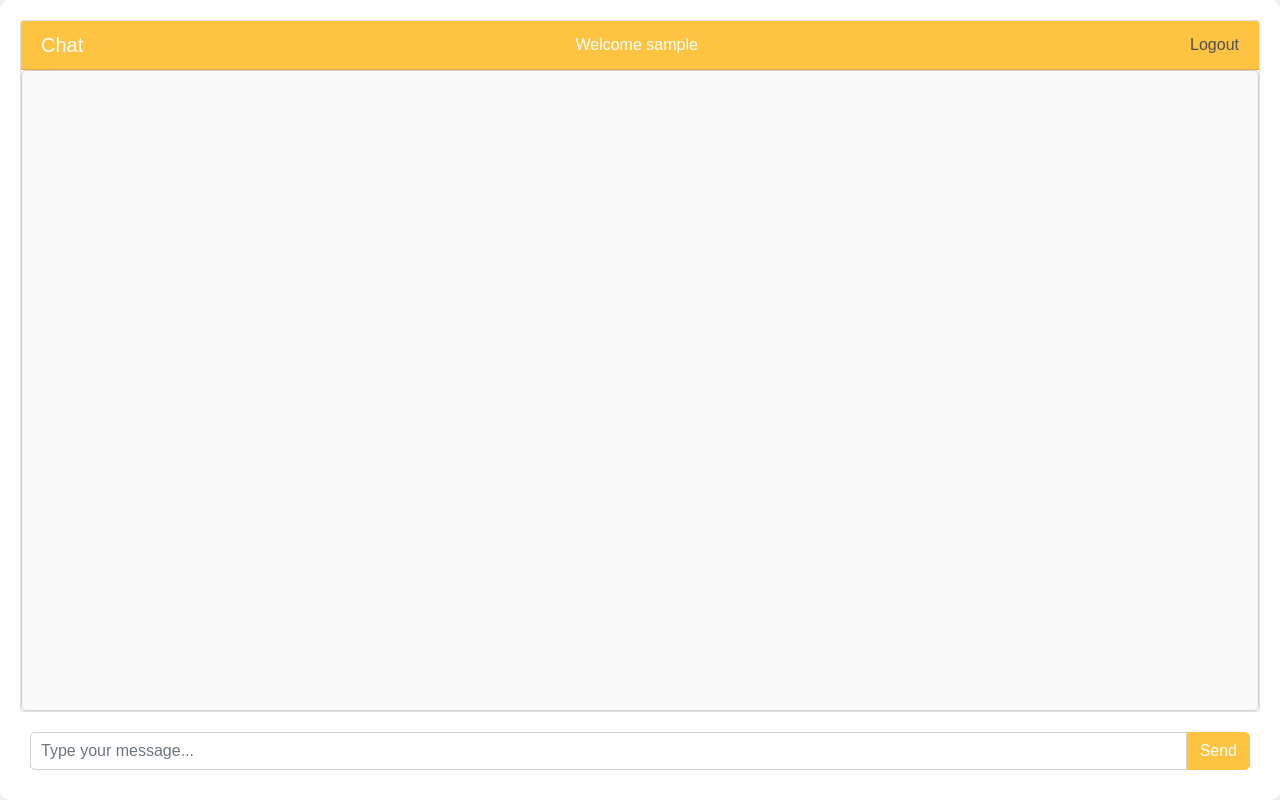
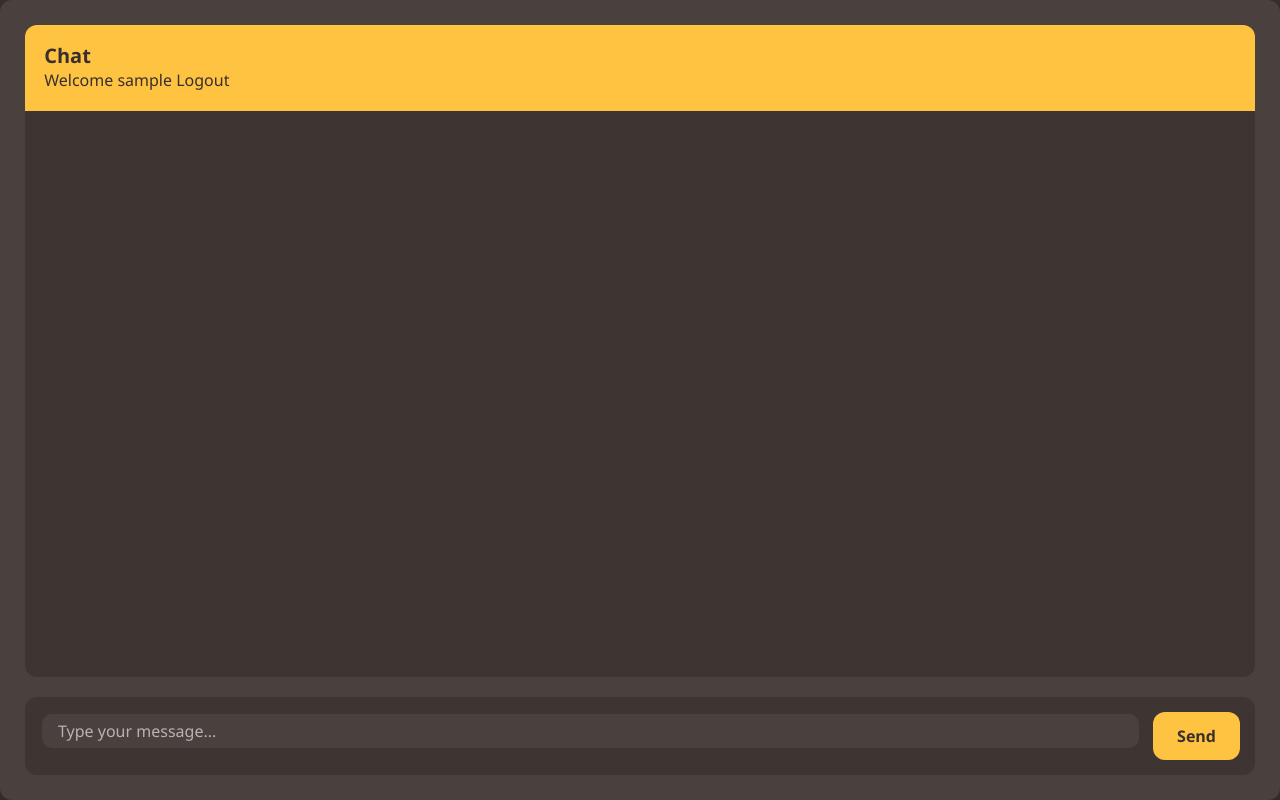
Before and after one commit to YSChandu/MindCare-AI-Driven-Mental-Health-Wellness-Platform, a Django app: page /chat/ in a window 1280 px wide. Run offline with Django 4.2, Linux system fonts and the light colour scheme; the visitor is signed in with stand-in values (Sample User, id 1); data comes from the database, SQL or seed files in the repository; data that the repository does not hold is empty; some libraries are stand-ins or nearby versions.

Commit message:
updated css of chatbot

```diff
--- a/templates/chatbot.html
+++ b/templates/chatbot.html
@@ -2,110 +2,182 @@
 
 {% block styles %}
 <style>
+    :root {
+        --primary-yellow: rgb(255, 195, 66);
+        --dark-brown: #392F2D;
+        --light-brown: #4A413F;
+        --pale-yellow: rgba(255, 195, 66, 0.1);
+        --border-radius: 12px;
+    }
+
     body, html {
         height: 100%;
-        font-family: Arial, sans-serif;
-        background-color: #f4f7fa; /* Light background for better readability */
+        font-family: 'Segoe UI', Arial, sans-serif;
+        background-color: var(--dark-brown);
+        color: #fff;
     }
 
     .chat-container {
         display: flex;
         flex-direction: column;
         height: 100%;
-        padding: 20px;
-        box-shadow: 0 0 15px rgba(0, 0, 0, 0.1); /* Subtle shadow for depth */
-        background-color: #fff; /* White background for the chat box */
-        border-radius: 10px; /* Rounded corners */
+        padding: 25px;
+        background-color: var(--light-brown);
+        border-radius: var(--border-radius);
+        box-shadow: 0 8px 24px rgba(0, 0, 0, 0.2);
+    }
+
+    .card {
+        background: transparent;
+        border: none;
+    }
+
+    .card-header {
+        background-color: var(--primary-yellow);
+        border-radius: var(--border-radius) var(--border-radius) 0 0 !important;
+        padding: 1.2rem;
+        border: none;
+    }
+
+    .card-header h5 {
+        color: var(--dark-brown);
+        font-weight: 600;
+        font-size: 1.25rem;
+    }
+
+    .card-header a {
+        color: var(--dark-brown) !important;
+        text-decoration: none;
+        font-weight: 500;
+        transition: all 0.3s ease;
+    }
+
+    .card-header a:hover {
+        opacity: 0.8;
     }
 
     .messages-box {
         flex: 1;
         overflow-y: auto;
-        padding: 15px;
-        border: 1px solid #d1d1d1; /* Border for better definition */
-        border-radius: 5px; /* Rounded corners */
-        background-color: #f9f9f9; /* Slightly different background */
+        padding: 20px;
+        background-color: rgba(57, 47, 45, 0.7);
+        border-radius: 0 0 var(--border-radius) var(--border-radius);
+        scrollbar-width: thin;
+        scrollbar-color: var(--primary-yellow) var(--dark-brown);
     }
 
-    .messages-list {
-        padding-left: 0;
-        margin: 0; /* Reset margin for lists */
+    .messages-box::-webkit-scrollbar {
+        width: 6px;
+    }
+
+    .messages-box::-webkit-scrollbar-thumb {
+        background-color: var(--primary-yellow);
+        border-radius: 3px;
     }
 
     .message {
-        margin-bottom: 15px;
-        list-style: none;
+        margin-bottom: 20px;
+        display: flex;
+        flex-direction: column;
     }
 
     .message-text {
-        padding: 10px;
-        border-radius: 5px;
-        transition: background-color 0.3s; /* Smooth transition for hover effect */
+        padding: 12px 16px;
+        border-radius: var(--border-radius);
+        max-width: 80%;
+        position: relative;
     }
 
-    .sent {
-        background-color: rgb(255, 195, 66); /* Sent message color */
+    .sent .message-text {
+        background-color: var(--primary-yellow);
+        color: var(--dark-brown);
         align-self: flex-end;
+        margin-left: auto;
     }
 
-    .received {
-        background-color: #f1f0f0; /* Received message color */
+    .received .message-text {
+        background-color: var(--light-brown);
+        color: #fff;
         align-self: flex-start;
+    }
+
+    .message-sender {
+        margin-bottom: 4px;
+        font-size: 0.9rem;
+    }
+
+    .message-content {
+        line-height: 1.4;
     }
 
     .message-form {
         display: flex;
-        margin-top: 10px;
-        padding: 10px;
-        background-color: #fff; /* White background for the input area */
-        border-radius: 5px; /* Rounded corners */
+        gap: 12px;
+        margin-top: 20px;
+        padding: 15px;
+        background-color: rgba(57, 47, 45, 0.7);
+        border-radius: var(--border-radius);
     }
 
     .message-input {
         flex: 1;
-        border: 1px solid #d1d1d1; /* Border for the input */
-        border-radius: 5px 0 0 5px; /* Rounded corners for the input */
-        padding: 10px;
+        padding: 12px 16px;
+        border: 2px solid transparent;
+        border-radius: var(--border-radius);
+        background-color: var(--light-brown);
+        color: white;
+        transition: all 0.3s ease;
+    }
+
+    .message-input:focus {
+        outline: none;
+        border-color: var(--primary-yellow);
+        background-color: var(--dark-brown);
+    }
+
+    .message-input::placeholder {
+        color: rgba(255, 255, 255, 0.6);
     }
 
     .btn-send {
-        border-radius: 0 5px 5px 0; /* Rounded corners for the button */
-        border: 1px solid rgb(255, 195, 66); /* Border color to match button */
-        background-color: rgb(255, 195, 66); /* Button color */
-        color: white; /* Text color */
+        padding: 12px 24px;
+        border: none;
+        border-radius: var(--border-radius);
+        background-color: var(--primary-yellow);
+        color: var(--dark-brown);
+        font-weight: 600;
+        transition: all 0.3s ease;
     }
 
     .btn-send:hover {
-        background-color: #505050; /* Darker shade on hover */
-    }
-    .bg-primary{
-        background-color:rgb(255, 195, 66);
+        background-color: #FFD700;
+        transform: translateY(-1px);
     }
 
-    .card-header {
-        background-color: rgb(255, 195, 66);
-        display: flex;
-        justify-content: space-between; /* Align items nicely */
-        align-items: center; /* Center the items vertically */
+    .btn-send:active {
+        transform: translateY(0);
     }
 
+    /* Welcome message styling */
+    .card-header span {
+        color: var(--dark-brown);
+        font-weight: 500;
+    }
 </style>
 {% endblock %}
 
 {% block content %}
 <div class="chat-container">
     <div class="card flex-grow-1">
-        <div class="card-header bg-primary text-white" style="
-            background-color: rgb(255, 195, 66) !important;"
-        >
+        <div class="card-header">
             <h5 class="mb-0">Chat</h5>
             {% if user.is_authenticated %}
                 <span>Welcome {{ user.username }}</span>
-                <a style="color: #505050;" href={% url 'logout' %}>Logout</a>
+                <a href={% url 'logout' %}>Logout</a>
             {% else %}
                 <div>
-                    <a style="color:#505050;" href="login">Login</a>
-                    <a style="color: #505050;" href="register">Register</a>
+                    <a href="login">Login</a>
+                    <a href="register">Register</a>
                 </div>
             {% endif %}
         </div>
```
